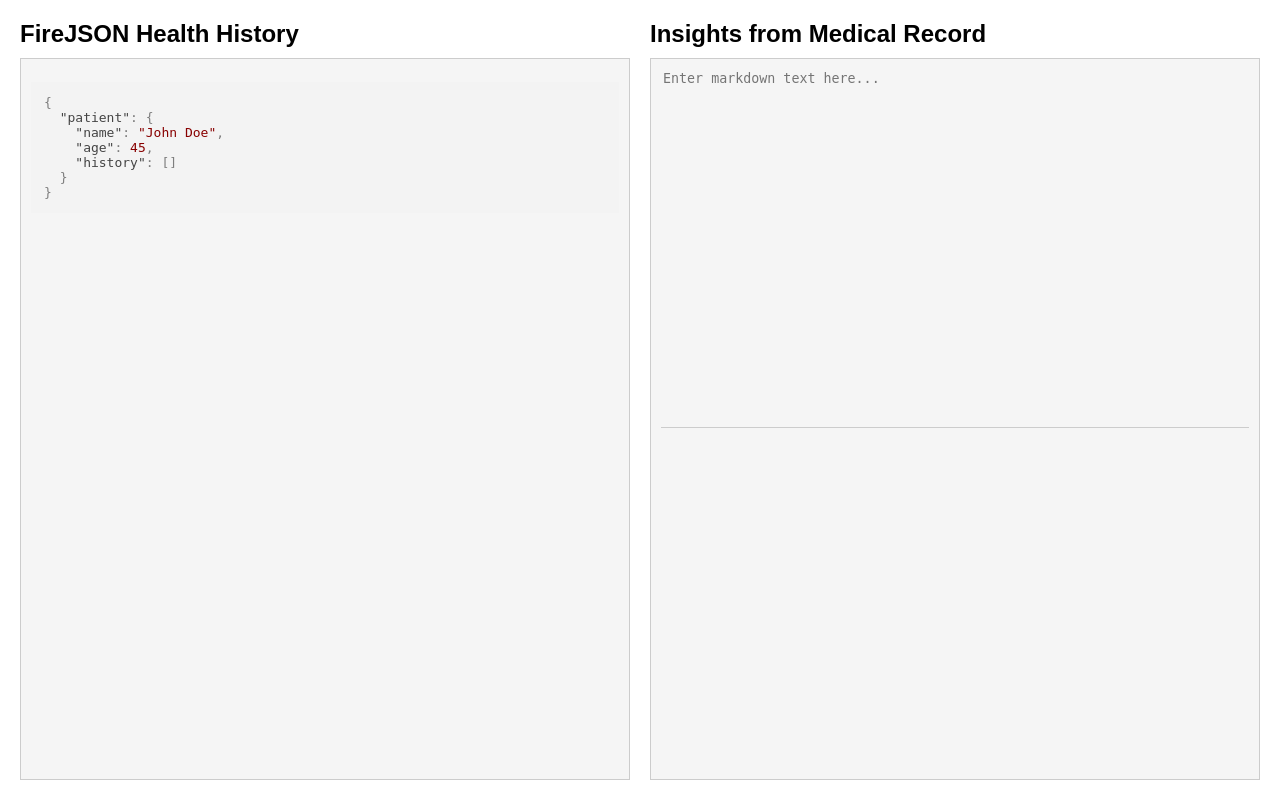
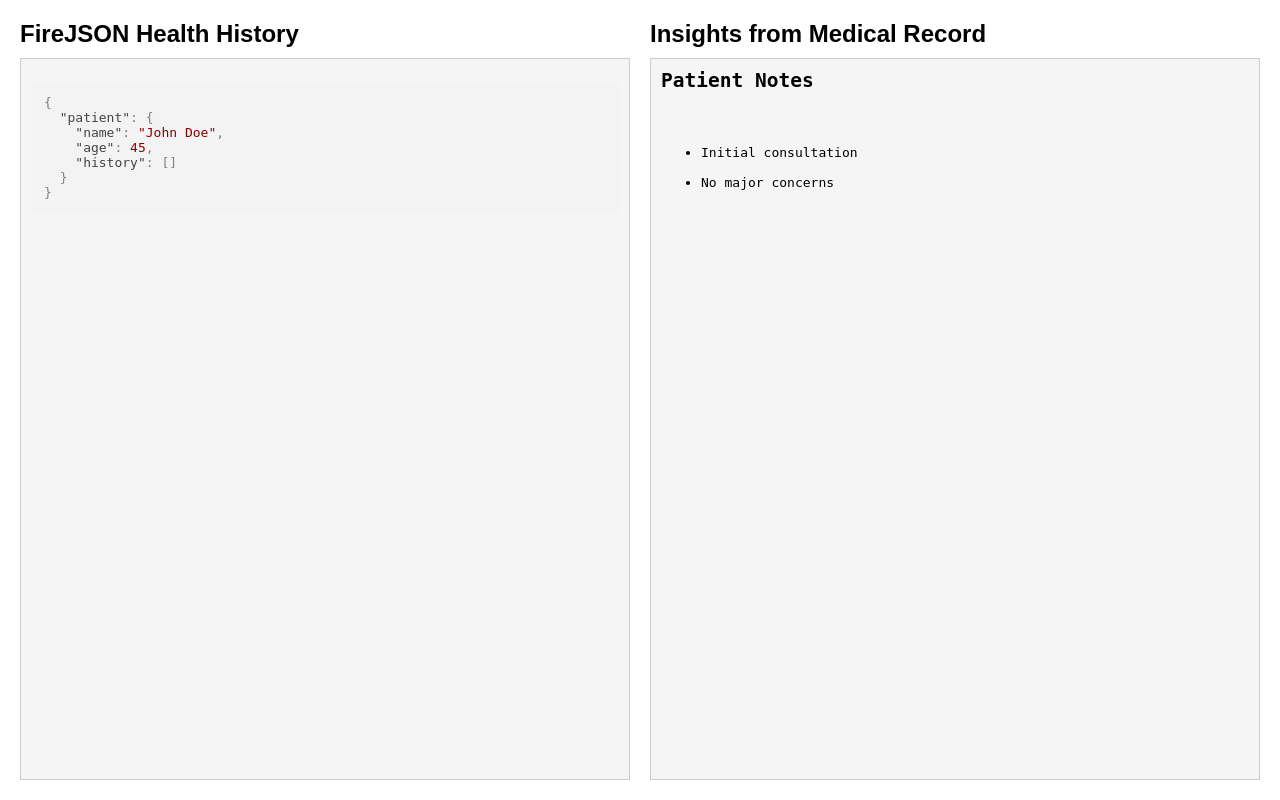
Before and after one commit to andrewfurman/FHIRPlusInsights, a Flask app: page / in a window 1280 px wide. Run offline with Flask 3, Linux system fonts and the light colour scheme; some libraries are stand-ins or nearby versions.

Commit message:
Assistant checkpoint
Assistant generated file changes:
- templates/index.html: Make both panels editable with click-to-edit

---

User prompt:

Can you update this page so that the health history is editable and that the markdown is also editable? I want to make it so that the health history and markdown are both editable text boxes when you click on them and then when you press enter it should use the libraries in order to display the text in a nice format. So it should just be a single text box that you can click on to edit and then when you press enter it goes back to displaying the text in the formatted way using marked.js or using highlight.js.

Replit-Commit-Author: Assistant
Replit-Commit-Session-Id: e76efcd4-8cdc-400d-a0bb-f02d336e1b69

```diff
--- a/templates/index.html
+++ b/templates/index.html
@@ -32,23 +32,19 @@
             overflow-y: auto;
             background: #f5f5f5;
         }
-        #jsonContent {
+        .display-view {
+            cursor: pointer;
             white-space: pre-wrap;
             font-family: monospace;
         }
-        #markdownContent {
-            height: 50%;
+        .edit-view {
             width: 100%;
+            height: 100%;
             resize: none;
             border: none;
             font-family: monospace;
             background: #f5f5f5;
-        }
-        #markdownPreview {
-            height: 50%;
-            overflow-y: auto;
-            border-top: 1px solid #ccc;
-            padding: 10px;
+            display: none;
         }
     </style>
 </head>
@@ -56,38 +52,85 @@
     <div class="panel">
         <h2>FireJSON Health History</h2>
         <div class="content">
-            <pre><code id="jsonContent" class="language-json"></code></pre>
+            <pre><code id="jsonDisplay" class="language-json display-view"></code></pre>
+            <textarea id="jsonEdit" class="edit-view"></textarea>
         </div>
     </div>
     <div class="panel">
         <h2>Insights from Medical Record</h2>
         <div class="content">
-            <textarea id="markdownContent" placeholder="Enter markdown text here..."></textarea>
-            <div id="markdownPreview"></div>
+            <div id="markdownDisplay" class="display-view"></div>
+            <textarea id="markdownEdit" class="edit-view"></textarea>
         </div>
     </div>
     <script>
-        // Initialize highlight.js
-        hljs.highlightAll();
-
-        // Setup markdown preview
-        const markdownContent = document.getElementById('markdownContent');
-        const markdownPreview = document.getElementById('markdownPreview');
-        const jsonContent = document.getElementById('jsonContent');
-
-        // Example JSON to show formatting
-        jsonContent.textContent = JSON.stringify({
+        // Initial example data
+        const initialJson = {
             "patient": {
                 "name": "John Doe",
                 "age": 45,
                 "history": []
             }
-        }, null, 2);
-        hljs.highlightElement(jsonContent);
+        };
+        const initialMarkdown = "## Patient Notes\n- Initial consultation\n- No major concerns";
 
-        // Update markdown preview on input
-        markdownContent.addEventListener('input', function() {
-            markdownPreview.innerHTML = marked.parse(this.value);
+        // Elements
+        const jsonDisplay = document.getElementById('jsonDisplay');
+        const jsonEdit = document.getElementById('jsonEdit');
+        const markdownDisplay = document.getElementById('markdownDisplay');
+        const markdownEdit = document.getElementById('markdownEdit');
+
+        // Initialize displays
+        function updateJsonDisplay(json) {
+            try {
+                const formatted = typeof json === 'string' ? JSON.parse(json) : json;
+                jsonDisplay.textContent = JSON.stringify(formatted, null, 2);
+                hljs.highlightElement(jsonDisplay);
+            } catch (e) {
+                jsonDisplay.textContent = json;
+            }
+        }
+
+        function updateMarkdownDisplay(text) {
+            markdownDisplay.innerHTML = marked.parse(text);
+        }
+
+        // Set initial content
+        jsonEdit.value = JSON.stringify(initialJson, null, 2);
+        updateJsonDisplay(initialJson);
+        markdownEdit.value = initialMarkdown;
+        updateMarkdownDisplay(initialMarkdown);
+
+        // Click handlers for display views
+        jsonDisplay.addEventListener('click', () => {
+            jsonDisplay.style.display = 'none';
+            jsonEdit.style.display = 'block';
+            jsonEdit.focus();
+        });
+
+        markdownDisplay.addEventListener('click', () => {
+            markdownDisplay.style.display = 'none';
+            markdownEdit.style.display = 'block';
+            markdownEdit.focus();
+        });
+
+        // Enter key handlers for edit views
+        jsonEdit.addEventListener('keydown', (e) => {
+            if (e.key === 'Enter' && e.shiftKey) {
+                e.preventDefault();
+                updateJsonDisplay(jsonEdit.value);
+                jsonEdit.style.display = 'none';
+                jsonDisplay.style.display = 'block';
+            }
+        });
+
+        markdownEdit.addEventListener('keydown', (e) => {
+            if (e.key === 'Enter' && e.shiftKey) {
+                e.preventDefault();
+                updateMarkdownDisplay(markdownEdit.value);
+                markdownEdit.style.display = 'none';
+                markdownDisplay.style.display = 'block';
+            }
         });
     </script>
 </body>
```
